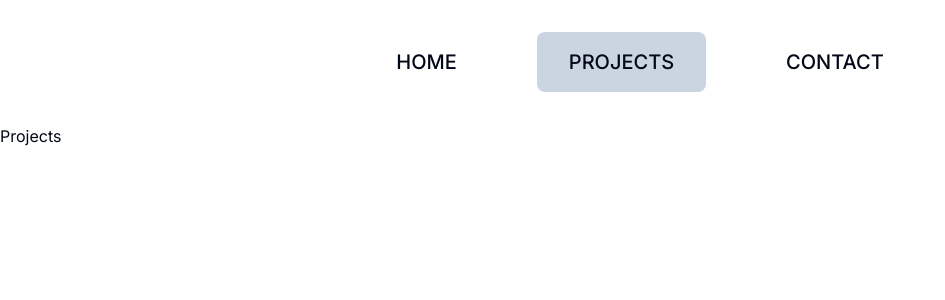
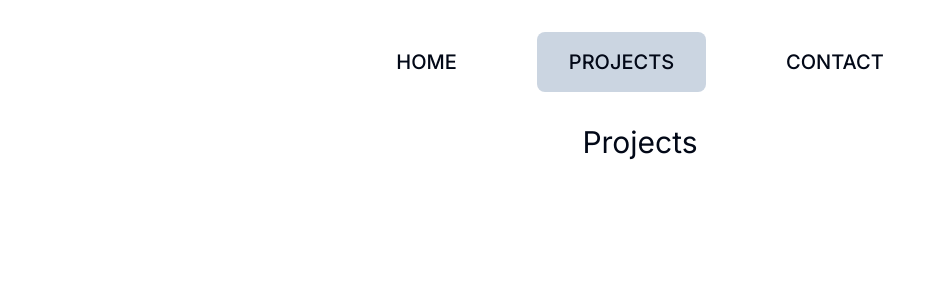
Before and after one commit to getFrontend/next-magnetic-nav, a Next.js app: page /projects in a window 1280 px wide. Shown: the top 300 px of the page, without its empty margins (0-945 px from the left). Built offline with nearby package versions, Linux system fonts and the light colour scheme.

Commit message:
added styles to pages

```diff
--- a/src/app/contact/page.tsx
+++ b/src/app/contact/page.tsx
@@ -1,3 +1,3 @@
 export default function Page() {
-  return <h1>Contact</h1>
+  return <h1 className="text-center text-3xl">Contact</h1>
 }
--- a/src/app/projects/page.tsx
+++ b/src/app/projects/page.tsx
@@ -1,3 +1,3 @@
 export default function Page() {
-  return <h1>Projects</h1>
+  return <h1 className="text-center text-3xl">Projects</h1>
 }
```
